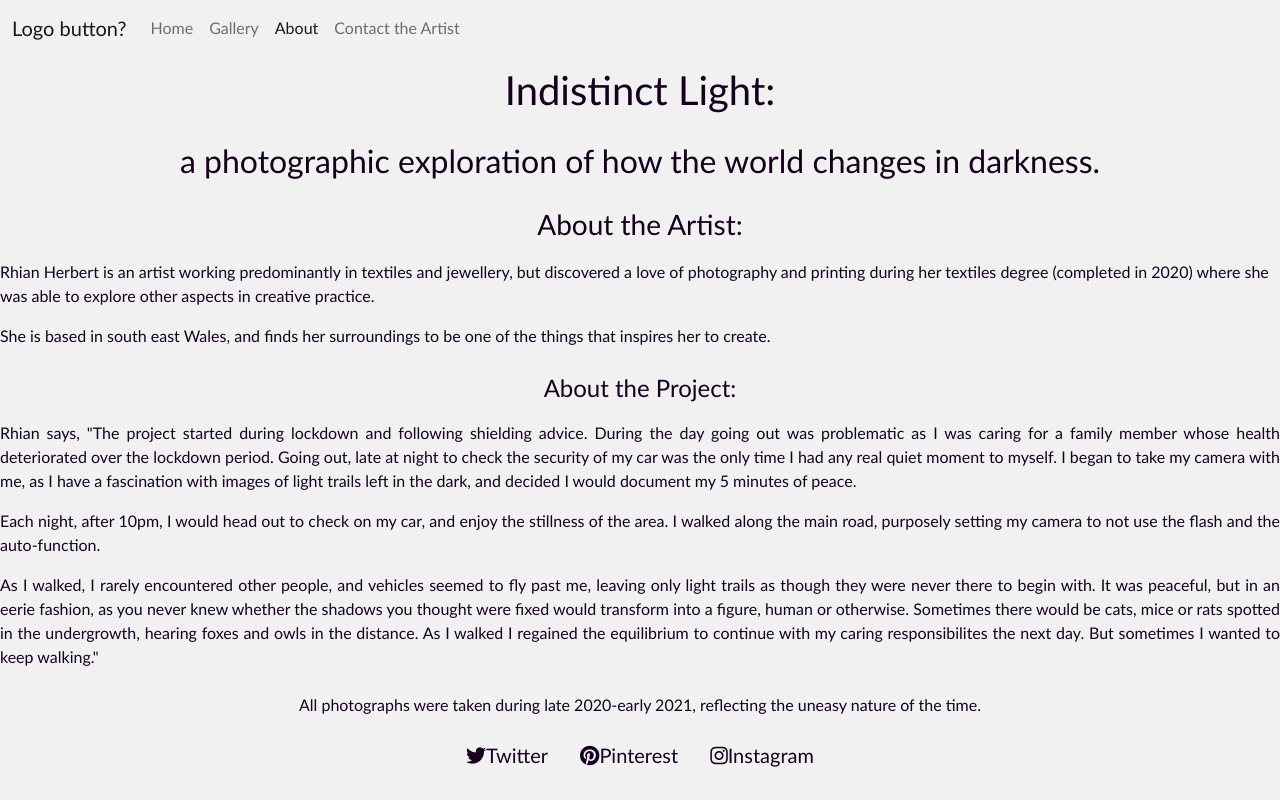
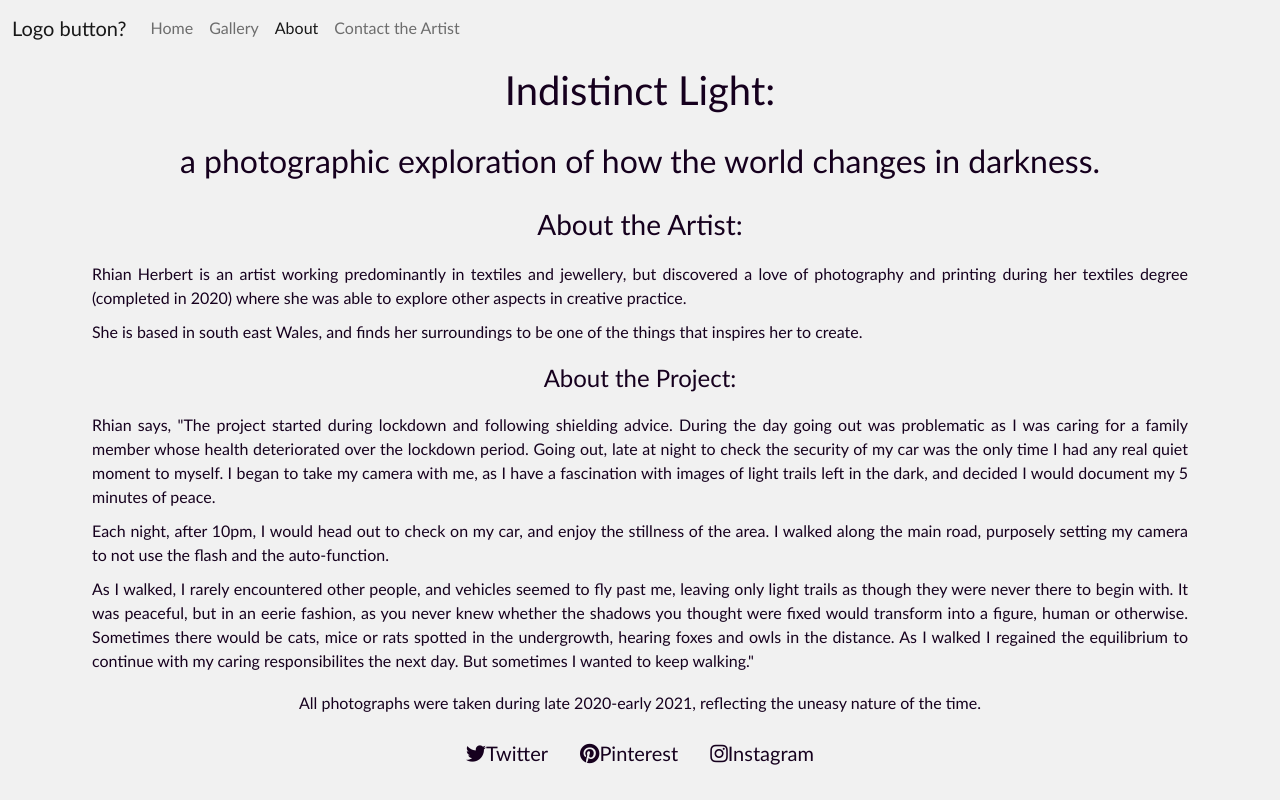
Before and after one commit to Code-Institute-Submissions/RhiH-indistinct.light, a plain HTML site: page about.html in a window 1280 px wide. Drawn offline with nearby package versions, Linux system fonts and the light colour scheme.

Commit message:
container class test on all pages

```diff
--- a/about.html
+++ b/about.html
@@ -37,26 +37,30 @@
           </nav>
     </header>
     <!--about the artist and project-->
-    <section>
+    <div class="container">
+    <div>
        <h1 class="header">
            Indistinct Light:
        </h1>
-       <section>
+       <div>
        <h2 class="header">a photographic exploration of how the world changes in darkness.</h2>
-      </section>
-      <section>
+       </div>
+      <div>
           <h3 class="header">About the Artist:</h3>
           <p class="about-artist">Rhian Herbert is an artist working predominantly in textiles and jewellery, but discovered a love of photography and printing during her textiles degree (completed in 2020) where she was able to explore other aspects in creative practice.</p>
           <p class="about-artist">She is based in south east Wales, and finds her surroundings to be one of the things that inspires her to create.</p>
-      </section>
-    </section>
+      </div>
+    </div>
+    <div>
     <h4 class="header">About the Project:</h4>
     <p class="about-project">Rhian says, "The project started during lockdown and following shielding advice. During the day going out was problematic as I was caring for a family member whose health deteriorated over the lockdown period. Going out, late at night to check the security of my car was the only time I had any real quiet moment to myself. I began to take my camera with me, as I have a fascination with images of light trails left in the dark, and decided I would document my 5 minutes of peace.</p>
     <p class="about-project">Each night, after 10pm, I would head out to check on my car, and enjoy the stillness of the area. I walked along the main road, purposely setting my camera to not use the flash and the auto-function.</p>
     <p class="about-project">As I walked, I rarely encountered other people, and vehicles seemed to fly past me, leaving only light trails as though they were never there to begin with. It was peaceful, but in an eerie fashion, as you never knew whether the shadows you thought were fixed would transform into a figure, human or otherwise. Sometimes there would be cats,  mice or rats spotted in the undergrowth, hearing foxes and owls in the distance. As I walked I regained the equilibrium to continue with my caring responsibilites the next day. But sometimes I wanted to keep walking." </p>
-    <section>
+    </div>
+    <div>
       <h6 class="header">All photographs were taken during late 2020-early 2021, reflecting the uneasy nature of the time.</h6>
-    </section>
+    </div>
+  </div>
     <!--footer-->
     <footer>
       <ul class="nav justify-content-center">
--- a/assets/css/style.css
+++ b/assets/css/style.css
@@ -25,12 +25,14 @@ button {
     margin: 0.625rem;
 }
 
-footer a {
-    text-decoration: none;
+.about-artist {
+    text-align: justify;
+    margin: 0.625rem;
 }
 
 .about-project {
     text-align: justify;
+    margin: 0.625rem;
 }
 
 .social-media {
```
Also changed, not shown: contact.html (+2 -0 lines), gallery.html (+11 -9 lines), index.html (+12 -9 lines).
